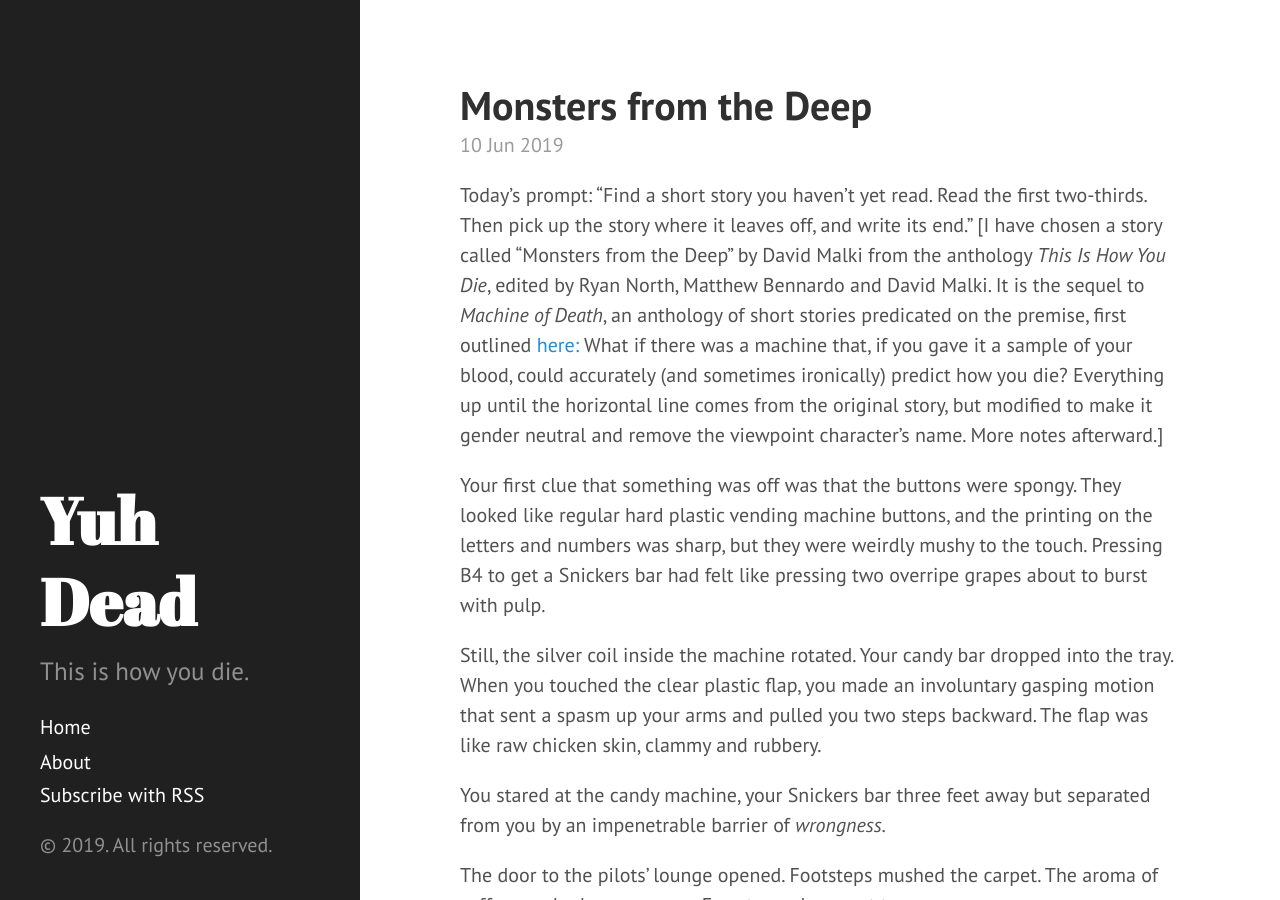
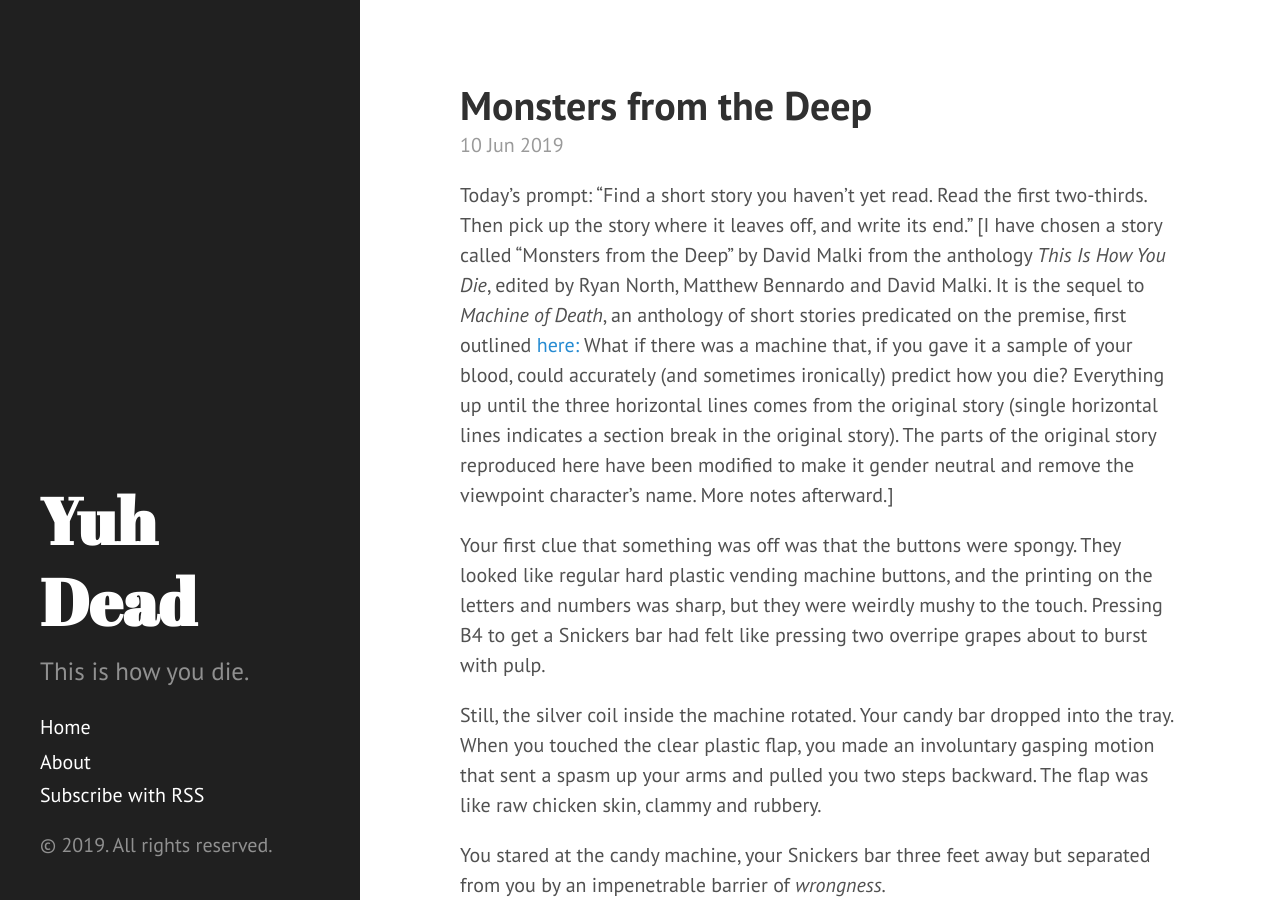
Before and after one commit to LoraV/LoraV.github.io, a Jekyll site: the page built from _posts/2019-06-10-finish-a-story.markdown, in a window 1280 px wide and 900 px high. Built offline with Jekyll 4.4.1, drawn with Linux system fonts in a browser that asks for light colours.

Commit message:
formatting tweaks

```diff
--- a/_posts/2019-06-10-finish-a-story.markdown
+++ b/_posts/2019-06-10-finish-a-story.markdown
@@ -4,7 +4,7 @@
 date:   2019-06-10
 categories: death scenes
 ---
-Today's prompt: "Find a short story you haven't yet read. Read the first two-thirds. Then pick up the story where it leaves off, and write its end." [I have chosen a story called "Monsters from the Deep" by David Malki from the anthology *This Is How You Die*, edited by Ryan North, Matthew Bennardo and David Malki. It is the sequel to *Machine of Death*, an anthology of short stories predicated on the premise, first outlined [here:](http://www.qwantz.com/index.php?comic=675) What if there was a machine that, if you gave it a sample of your blood, could accurately (and sometimes ironically) predict how you die? Everything up until the horizontal line comes from the original story, but modified to make it gender neutral and remove the viewpoint character's name. More notes afterward.]
+Today's prompt: "Find a short story you haven't yet read. Read the first two-thirds. Then pick up the story where it leaves off, and write its end." [I have chosen a story called "Monsters from the Deep" by David Malki from the anthology *This Is How You Die*, edited by Ryan North, Matthew Bennardo and David Malki. It is the sequel to *Machine of Death*, an anthology of short stories predicated on the premise, first outlined [here:](http://www.qwantz.com/index.php?comic=675) What if there was a machine that, if you gave it a sample of your blood, could accurately (and sometimes ironically) predict how you die? Everything up until the three horizontal lines comes from the original story (single horizontal lines indicates a section break in the original story). The parts of the original story reproduced here have been modified to make it gender neutral and remove the viewpoint character's name. More notes afterward.]
 
 Your first clue that something was off was that the buttons were spongy. They looked like regular hard plastic vending machine buttons, and the printing on the letters and numbers was sharp, but they were weirdly mushy to the touch. Pressing B4 to get a Snickers bar had felt like pressing two overripe grapes about to burst with pulp.
 
@@ -58,7 +58,7 @@
 
 Fox looked over at you right as you started screaming.
 
-
+---
 
 The conference table was covered in shards of candy.
 
@@ -90,7 +90,7 @@
 
 "Mash it up and form it into a crab," came the voice from your knees. "Let me know when it's ready so I can come rub my chest in it and die."
 
-
+---
 
 Half an hour later you were high above the ocean, Boss-Man asleep back in the cabin with three or four martinis in him, giving you and Fox nothing to do but stare at the featureless blue and talk. The Citation was on autopilot, like a train riding a ruler-straight rail for two thousand miles, and Fox had his laptop open. Long flights were his office hours.
 
@@ -126,7 +126,7 @@
 
 "Yeah. Right on my mantel," you said. "'The Last Snickers Bar I Ever Ate.'"
 
-
+---
 
 A bigger story hit the news over the next week or so. Blogs had it first, then TV a few days later.
 
@@ -154,7 +154,7 @@
 
 And now, all at once, they were gone. In the places they had been were soda machines, DVD rental kiosks, phone booths, mailboxes. Nobody remembered seeing *them* installed, either.
 
-
+---
 
 Your next flight was a week later. You dropped Boss-Man into Burbank and had ten hours to kill before the ride home. A loaner car got you into Glendale and you ate Cuban in the shadow of Griffith Park. It was a restaurant that used to be a gas station. An old-timey jukebox watched everybody from a corner.
 
@@ -202,7 +202,7 @@
 
 "*Something,*" said Fox, "is going to start killing more and more people."
 
-
+---
 
 You were due out of Burbank at ten p.m., so after lunch, the three of you holed up at a hotel to catch a nap. But you had a hard time sleeping. You tossed and turned in the overly air-conditioned room, full of fluffy, stifling pillows and drapes that didn't quite keep out the light. Late-night flights were the worst because the day before was always a shambles. Same-day ins-and-outs were worse yet. But Boss-Man had a business to run, and you were on duty. You counted yourself lucky to have the gig.
 
@@ -270,7 +270,7 @@
 
 "In all seriousness?" Fox says. "Wouldn't hurt."
 
-
+---
 
 The X-rays were uneventful, from what you could tell. They hadn't been thoroughly inspected by a doctor yet, but at least the technicians weren't shouting "Oh my god, I've never seen anything like this before."
 
@@ -310,7 +310,7 @@
 
 Fox and Trish look at each other, a sad understanding in their eyes. "I guess now was the time," Fox said, as he unfolded a thin strip of paper from his pocket. A strip of paper with your name on it in all caps.
 
-
+---
 
 BREAST CANCER only took you indirectly. First, the machines used your body to wreak carnage on about half of North America. Then, they walked you off a cliff. Perhaps CLIFF would have been more accurate. Even BREAST CANCER DIAGNOSTICS would have been more appropriate. But anyone who thought the machines played fair was kidding themselves.
 
```
